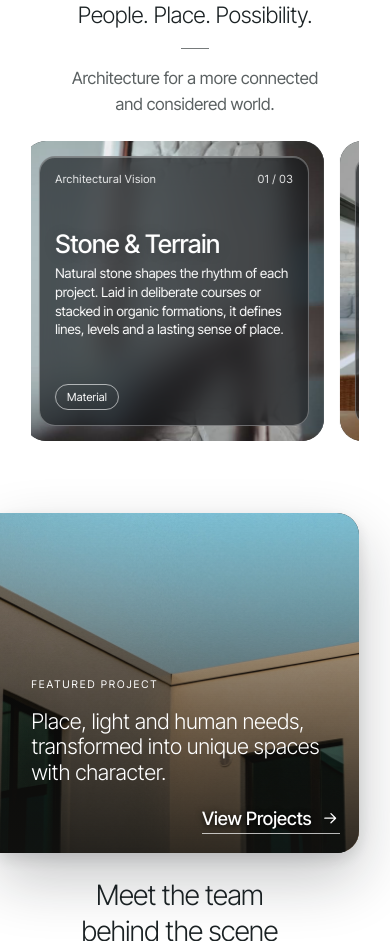
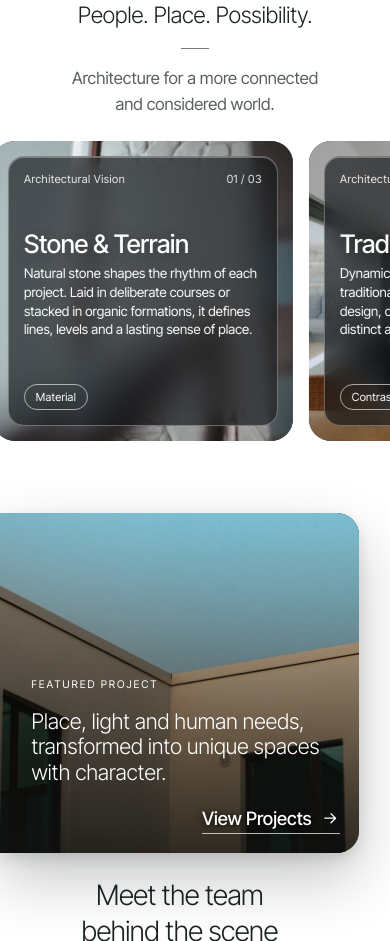
Before and after one commit to Ang-developments/ANG-website, a plain HTML site: page index.html in a window 390 px wide. Shown: the part 925-1866 px from the top of the page. Drawn offline with nearby package versions, Linux system fonts and the light colour scheme; a web font is replaced by a local one.

Commit message:
Run the mobile Vision carousel edge to edge

```diff
--- a/index.html
+++ b/index.html
@@ -444,7 +444,10 @@ textarea.cx-in{resize:none;overflow:hidden}
   #vision .ap-h { font-size: clamp(.85rem, 5.8vw, 2rem); white-space: nowrap; }
   #vision .ap-h br { display: none; }
   #vision .ap-rule, #vision .ap-text { margin-inline: auto; }
-  #vision .vision-carousel { overflow-x: auto; }
+  #vision .vision-carousel {
+    margin-inline: calc(-1 * clamp(1.5rem, 8vw, 6rem));
+    overflow-x: auto;
+  }
   #vision .sq-row { display: flex; width: max-content; gap: 1rem; overflow: visible; scroll-snap-type: none; }
   #vision .sq { flex: 0 0 min(78vw, 300px); }
 }
```
